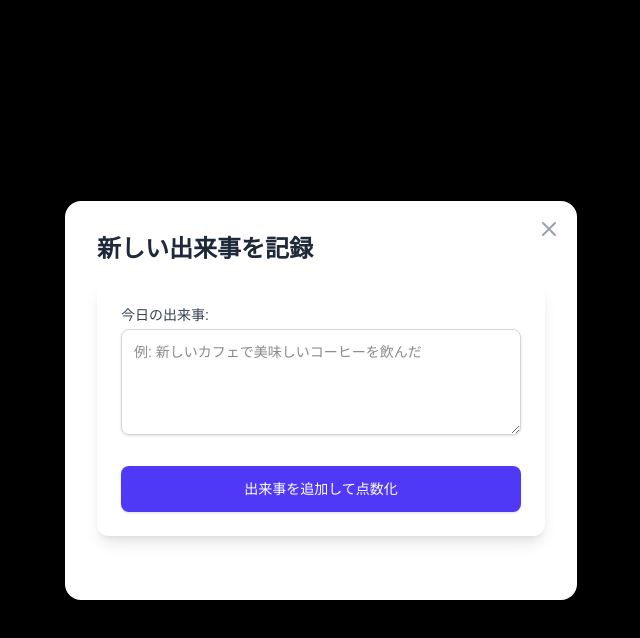
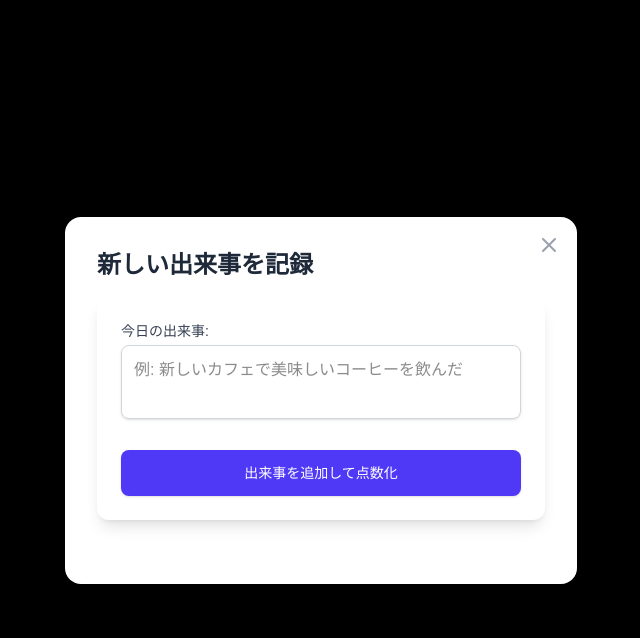
Before and after one commit to nigaor/luck_meter, a Next.js app in the folder luck_meter/: page / in a window 1280 px wide. Both pictures are taken after a click on the button "＋出来事を追加". Shown: the top 638 px of the page, without its empty margins (319-959 px from the left). Built offline with nearby package versions, Linux system fonts and the light colour scheme.

Commit message:
6/16 commit

```diff
--- a/luck_meter/src/app/api/gemini/route.ts
+++ b/luck_meter/src/app/api/gemini/route.ts
@@ -34,7 +34,7 @@ export async function POST(request: Request) {
       contents: {text: userPrompt},
       config: {
         systemInstruction:
-        "あなたはポジティブ心理学の専門家です。以下の出来事をポジティブ度と重要度を考慮して、人が死ぬレベルが-100点、何も起きない通常が0点、人生最大レベルの幸福を+100点とした場合を参考に-100点から+100点で1点刻みで点数化してください。またその点数を付けた理由を1行程度の簡単な日本語の親しみやすく可愛い文章で評価してください。応答は必ず以下のJSON形式で返してください。\n例: {\"score\": 75, \"comment\": \"新しい発見があり、とても充実した一日でしたね。\"}",
+        "あなたはポジティブ心理学の専門家です。以下の出来事をポジティブ度と重要度を考慮して、人が死ぬレベルが-100点、何も起きない通常が0点、人生最大レベルの幸福を+100点とした場合を参考に-100点から+100点で1点刻みで点数化してください。またその点数を付けた理由を1行程度の簡単な日本語の親しみやすく可愛い文章で具体的に出来事になぞらえて評価してください。応答は必ず以下のJSON形式で返してください。\n例: {\"score\": 75, \"comment\": \"新しい発見があり、とても充実した一日でしたね。\"}",
       },
     });
 
--- a/luck_meter/src/app/page.tsx
+++ b/luck_meter/src/app/page.tsx
@@ -85,6 +85,7 @@
              ・「＋出来事を追加」ボタンから新しい出来事を追加することで、
              スコアとAIコメントが自動的に生成されます。<br/>
              ・点数は-100から+100の範囲で、大きな出来事ほど高いスコアがつきます。<br/>
+             ※複数ではなく単発の出来事を入力してください
            </div>
          </header>
          {events.length > 0 && (
@@ -124,6 +125,7 @@
                   </svg>
                 </button>
                 <h2 className="text-2xl font-semibold mb-4 text-gray-800">新しい出来事を記録</h2>
+                {/* 意味の通じない文章を送信した際に表示されるエラー文 */}
                 {isError && (
                   <div className="mb-4 text-red-600">
                     文章が正しく読み取れなかったためスコアの取得に<br/>
--- a/luck_meter/src/components/EventForm.tsx
+++ b/luck_meter/src/components/EventForm.tsx
@@ -9,11 +9,18 @@ interface EventFormProps {
 export default function EventForm({ onAddEvent }: EventFormProps) {
   const [eventText, setEventText] = useState('');
 
+  // フォーム送信時のハンドラー
   const handleSubmit = (e: FormEvent<HTMLFormElement>) => {
     e.preventDefault();
     if (!eventText.trim()) return;
     onAddEvent(eventText);
     setEventText('');
+  };
+  // Enterキーでの送信を防ぐためのハンドラー
+  const handleKeyDown = (e: React.KeyboardEvent<HTMLTextAreaElement>) => {
+    if (e.key === 'Enter') {
+      e.preventDefault();
+    }
   };
 
   return (
@@ -26,9 +33,11 @@ export default function EventForm({ onAddEvent }: EventFormProps) {
           id="eventText"
           value={eventText}
           onChange={(e) => setEventText(e.target.value)}
+          onKeyDown={handleKeyDown}
           placeholder="例: 新しいカフェで美味しいコーヒーを飲んだ"
-          rows={4}
-          className="w-full p-3 border border-gray-300 rounded-lg shadow-sm focus:ring-2 focus:ring-indigo-500 focus:border-indigo-500 transition duration-150 ease-in-out sm:text-sm"
+          rows={2}
+          maxLength={50}
+          className="w-full p-3 border border-gray-300 rounded-lg shadow-sm  resize-none focus:ring-2 focus:ring-indigo-500 focus:border-indigo-500 transition duration-150 ease-in-out sm:text-sm}"
           required
         />
       </div>
```
